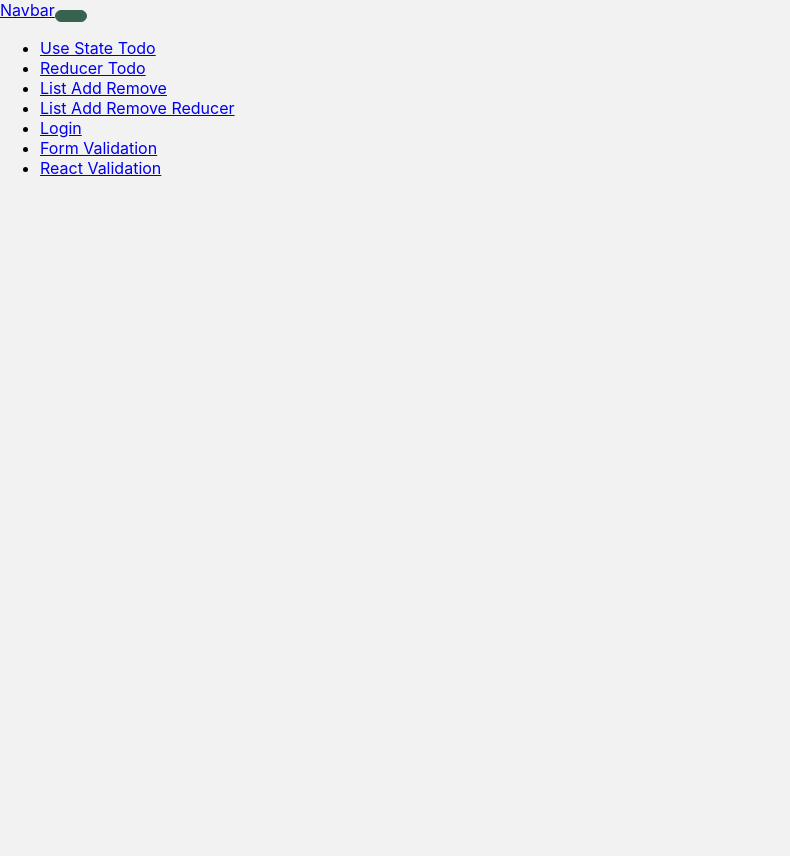
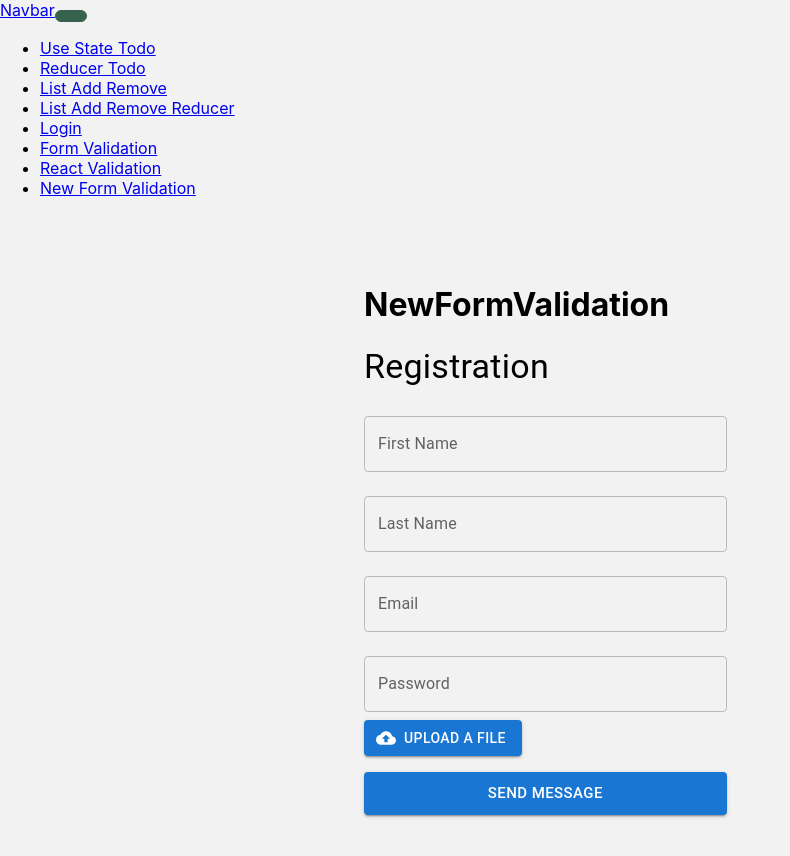
Before and after one commit to subhomoyprojects/react_using_vite, a React app: page /newFormValidation in a window 1280 px wide. Shown: the top 856 px of the page, without its empty margins (0-790 px from the left). Before the commit the page ends 800 px from the top, so only its background shows below. Built offline with nearby package versions, Linux system fonts and the light colour scheme; the HTML template or start-up script is replaced by a standard one.

Commit message:
design add new form

```diff
--- a/src/App.jsx
+++ b/src/App.jsx
@@ -8,6 +8,7 @@ import ListAddRemoveReducer from "./ListAddRemoveReducer";
 import Login from "./Login";
 import FormValidation from "./FormValidation";
 import ReactValidation from "./ReactValidation";
+import NewFormValidation from "./NewFormValidation";
 
 function App() {
   return (
@@ -22,6 +23,7 @@ function App() {
           <Route path="/listAddRemoveReducer" element={<ListAddRemoveReducer />} />
           <Route path="/formValidation" element={<FormValidation />} />
           <Route path="/reactValidation" element={<ReactValidation />} />
+          <Route path="/newFormValidation" element={<NewFormValidation />} />
         </Routes>
       </Router>
     </>
--- a/src/Header.jsx
+++ b/src/Header.jsx
@@ -48,6 +48,11 @@ export default function Header() {
                   React Validation
                 </Link>
               </li>
+              <li className="nav-item">
+                <Link className="nav-link" to="/newFormValidation">
+                  New Form Validation
+                </Link>
+              </li>
             </ul>
           </div>
         </div>
--- /dev/null
+++ b/src/NewFormValidation.jsx
@@ -0,0 +1,97 @@
+import Container from "@mui/material/Container";
+import Box from "@mui/material/Box";
+import Grid from "@mui/material/Grid";
+import { Typography, TextField } from "@mui/material";
+import Button from "@mui/material/Button";
+import CloudUploadIcon from "@mui/icons-material/CloudUpload";
+import { styled } from "@mui/material/styles";
+
+import { useForm } from "react-hook-form";
+import axios from "axios";
+
+const VisuallyHiddenInput = styled("input")`
+  clip: rect(0 0 0 0);
+  clip-path: inset(50%);
+  height: 1px;
+  overflow: hidden;
+  position: absolute;
+  bottom: 0;
+  left: 0;
+  white-space: nowrap;
+  width: 1px;
+`;
+
+export default function NewFormValidation() {
+  const {
+    register,
+    handleSubmit,
+    formState: { errors },
+  } = useForm();
+
+  const onSubmit = (data) => {
+    const apiUrl = "https://wtsacademy.dedicateddevelopers.us/api/user/signup";
+    const formData = new FormData();
+
+    const { first_name, last_name, email, password, profile_pic } = data;
+
+    formData.append("first_name", first_name);
+    formData.append("last_name", last_name);
+    formData.append("email", email);
+    formData.append("password", password);
+    formData.append("profile_pic", profile_pic[0]);
+
+    axios.post(apiUrl, formData);
+    //   .then((response) => {
+    //     setApiResponse(response.data);
+    //   })
+    //   .catch((error) => {
+    //     setApiError(error.message);
+    //   });
+  };
+
+  return (
+    <main>
+      <Container maxWidth="sm">
+        <h1>NewFormValidation</h1>
+        <Typography className="mt-4" variant="h4" gutterBottom>
+          Registration
+        </Typography>
+        <Box sx={{ flexGrow: 1 }}>
+          <Grid container spacing={2}>
+            <Grid item xs={6} md={8}>
+              <form onSubmit={handleSubmit(onSubmit)}>
+                <TextField label="First Name" fullWidth margin="normal" variant="outlined" {...register("first_name", { required: true, maxLength: 20 })} error={!!errors.first_name} helperText={errors.first_name && "First name is required"} />
+
+                <TextField label="Last Name" fullWidth margin="normal" variant="outlined" {...register("last_name", { required: true, maxLength: 20 })} error={!!errors.last_name} helperText={errors.last_name && "Last name is required"} />
+
+                <TextField
+                  label="Email"
+                  fullWidth
+                  margin="normal"
+                  variant="outlined"
+                  {...register("email", {
+                    required: true,
+                    pattern: /^[a-zA-Z0-9._-]+@[a-zA-Z0-9.-]+\.[a-zA-Z]{2,4}$/,
+                  })}
+                  error={!!errors.email}
+                  helperText={(errors.email && errors.email.type === "required" && "Email is required") || (errors.email && errors.email.type === "pattern" && "valid email is required")}
+                />
+
+                <TextField label="Password" fullWidth margin="normal" variant="outlined" {...register("password", { required: true, maxLength: 20, minLength: 8 })} error={!!errors.password} helperText={errors.password && "Password is required"} />
+
+                <Button component="label" variant="contained" startIcon={<CloudUploadIcon />} href="#file-upload">
+                  Upload a file
+                  <VisuallyHiddenInput type="file" {...register("profile_pic")} />
+                </Button>
+
+                <Button variant="contained" color="primary" fullWidth size="large" type="submit" onClick={handleSubmit(onSubmit)} sx={{ marginTop: 2 }}>
+                  Send Message
+                </Button>
+              </form>
+            </Grid>
+          </Grid>
+        </Box>
+      </Container>
+    </main>
+  );
+}
--- a/src/ReactValidation.jsx
+++ b/src/ReactValidation.jsx
@@ -42,7 +42,7 @@ export default function FormValidation() {
               <form onSubmit={handleSubmit(onSubmit)}>
                 <TextField {...register("name", { required: true, maxLength: 20 })} label="Your Name" fullWidth margin="normal" variant="outlined" error={!!errors.name} helperText={errors.name && "Name is required"} />
                 <TextField {...register("phone", { required: true, maxLength: 20 })} label="Phone" fullWidth margin="normal" variant="outlined" error={!!errors.phone} helperText={errors.phone && "Phone is required"} />
-                <TextField
+                {/* <TextField
                   {...register("email", {
                     required: true,
                     pattern: /^[a-zA-Z0-9._-]+@[a-zA-Z0-9.-]+\.[a-zA-Z]{2,4}$/,
@@ -53,6 +53,18 @@ export default function FormValidation() {
                   variant="outlined"
                   error={!!errors.email}
                   helperText={errors.email && "Email is required"}
+                /> */}
+                <TextField
+                  {...register("email", {
+                    required: true,
+                    pattern: /^[a-zA-Z0-9._-]+@[a-zA-Z0-9.-]+\.[a-zA-Z]{2,4}$/,
+                  })}
+                  error={!!errors.email}
+                  helperText={(errors.email && errors.email.type === "required" && "Email is required") || (errors.email && errors.email.type === "pattern" && "valid email is required")}
+                  label="Your Email"
+                  fullWidth
+                  margin="normal"
+                  variant="outlined"
                 />
                 <TextField {...register("city", { required: true })} label="City" fullWidth margin="normal" variant="outlined" multiline rows={4} error={!!errors.city} helperText={errors.city && "City is required"} />
                 <Button variant="contained" color="primary" fullWidth size="large" type="submit" onClick={handleSubmit(onSubmit)} sx={{ marginTop: 2 }}>
```
